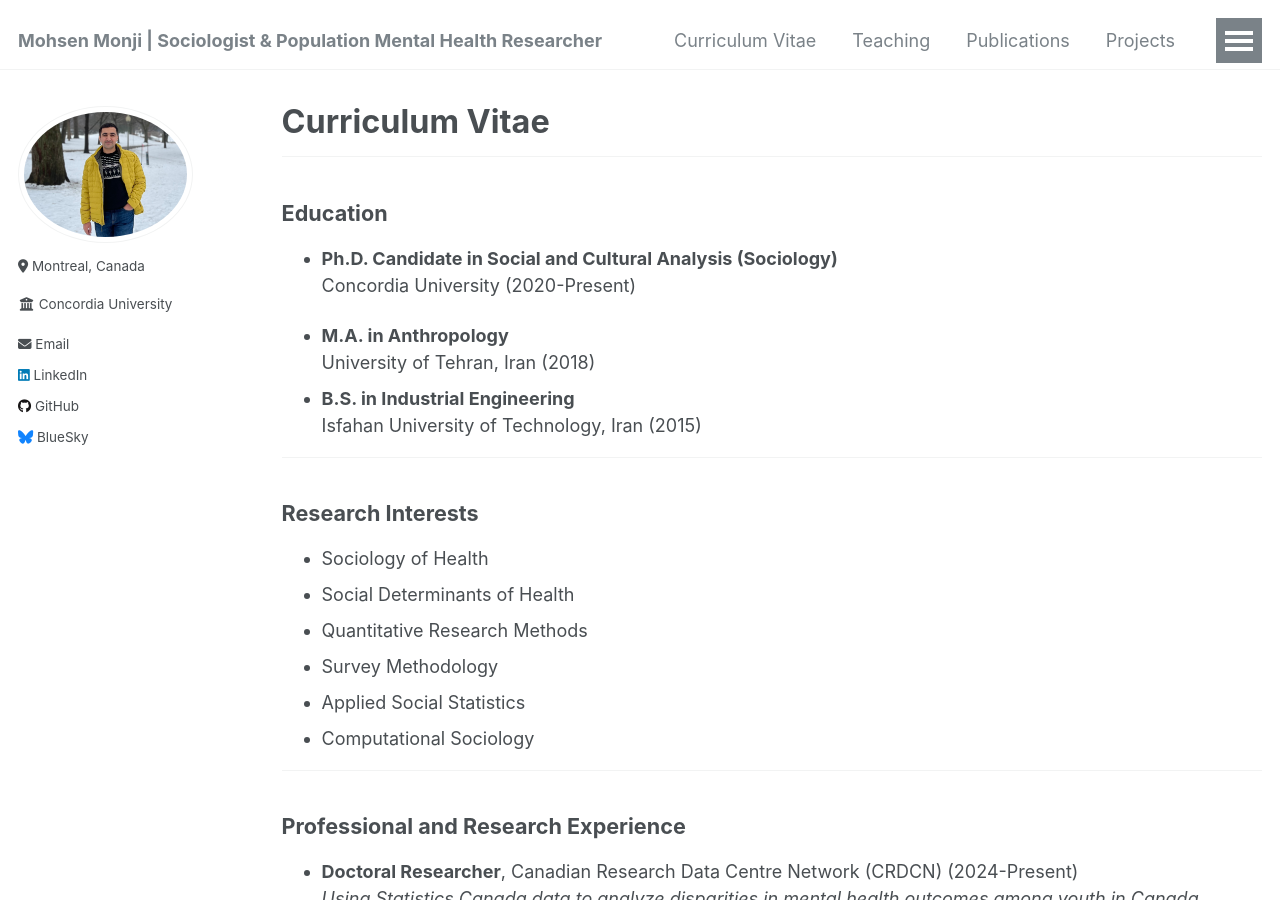
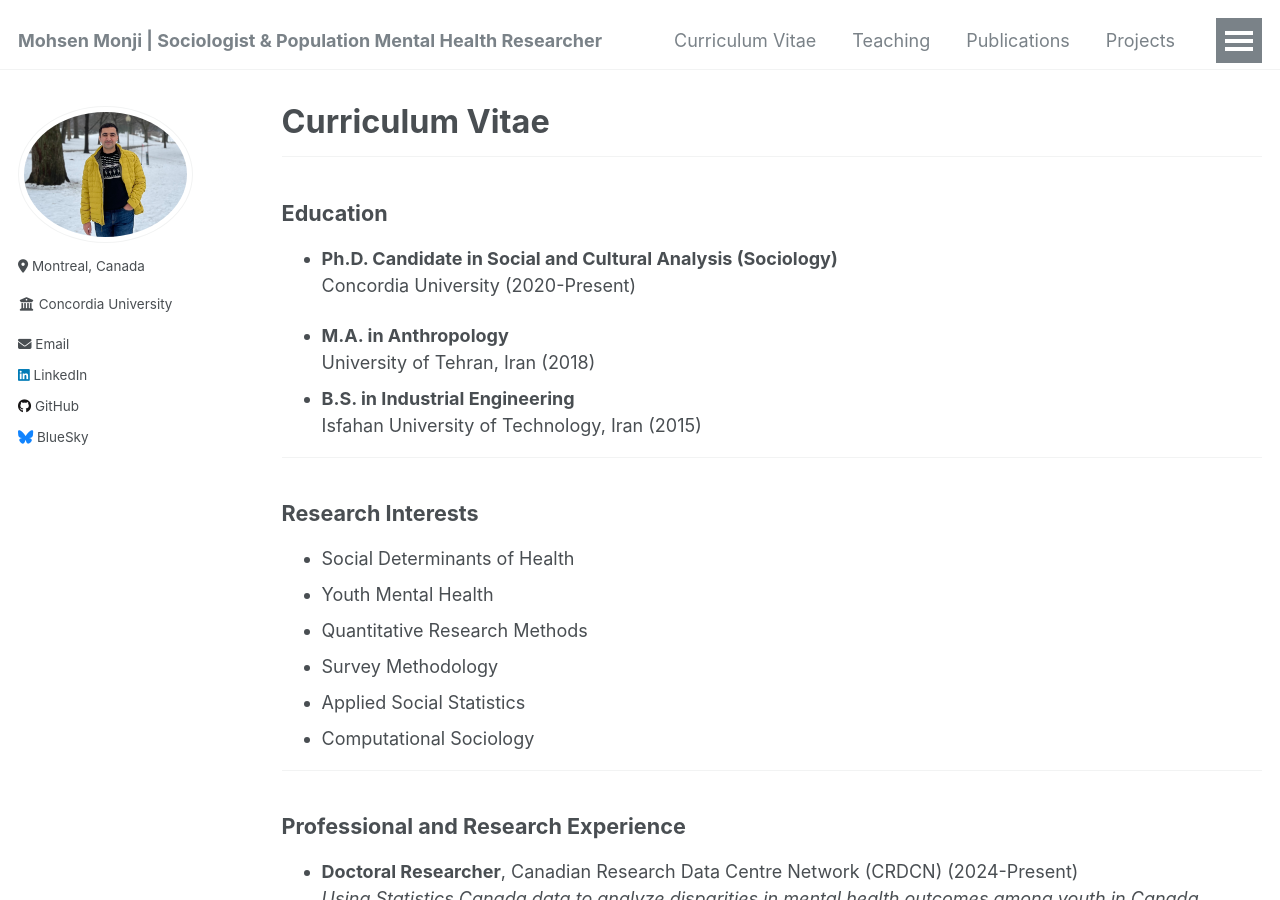
Before and after one commit to Mohsnmonji/mohsnmonji.github.io, a Jekyll site: the page built from _pages/Curriculum Vitae.md, in a window 1280 px wide and 900 px high. Built offline with Jekyll 4.4.1, drawn with Linux system fonts in a browser that asks for light colours.

Commit message:
Update Curriculum Vitae.md

```diff
--- a/_pages/Curriculum Vitae.md
+++ b/_pages/Curriculum Vitae.md
@@ -24,8 +24,8 @@ redirect_from:
 ---
 
 ### Research Interests
-- Sociology of Health
 - Social Determinants of Health
+- Youth Mental Health
 - Quantitative Research Methods
 - Survey Methodology
 - Applied Social Statistics
```
